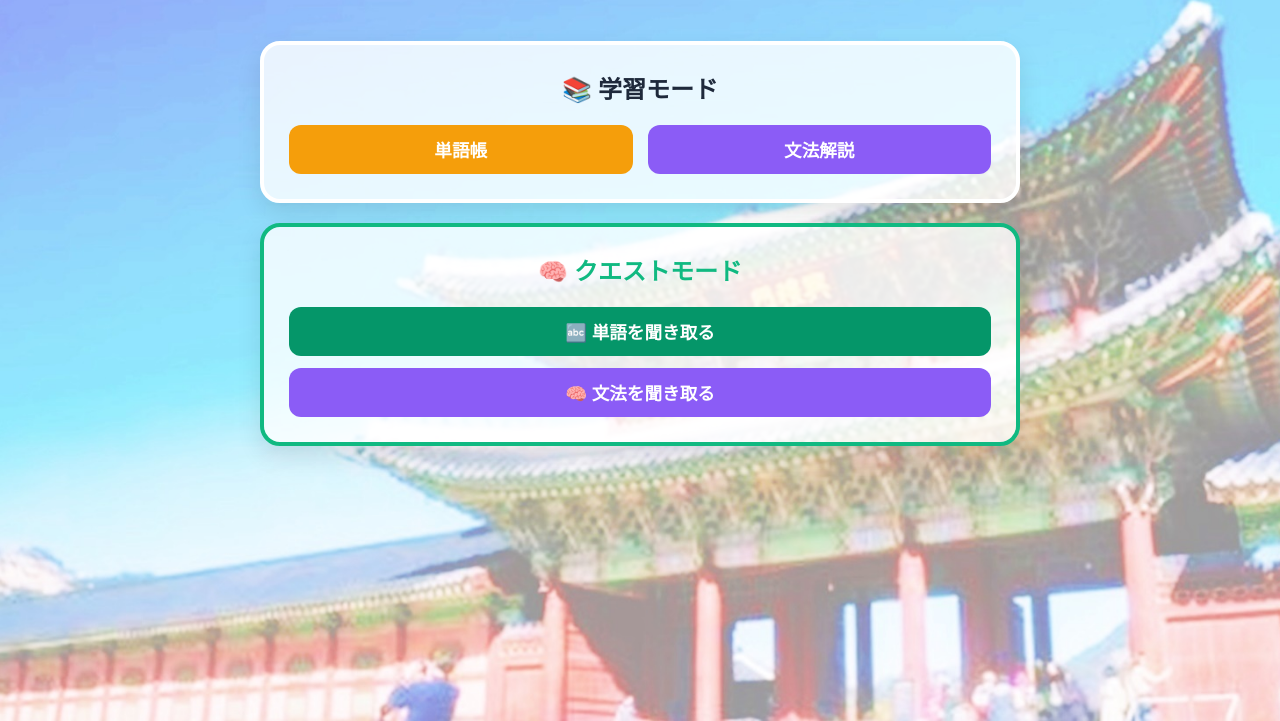
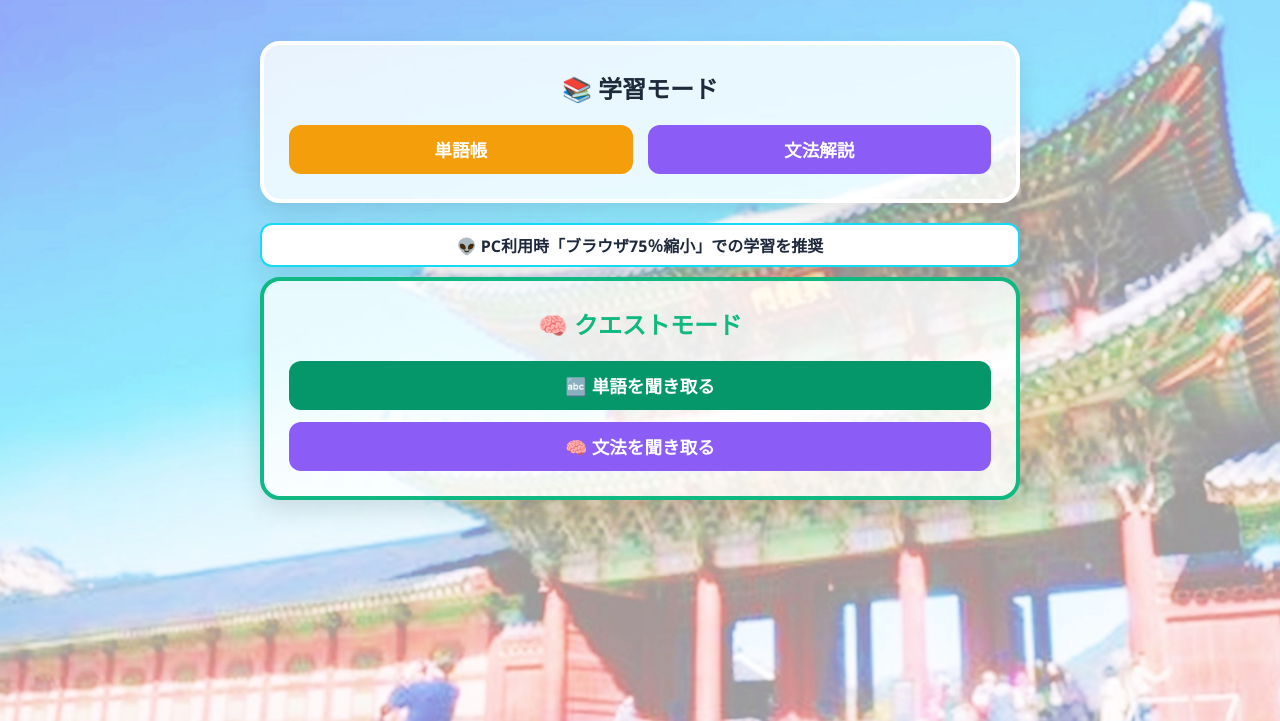
Before and after one commit to JSXAGI/korean-study, a plain HTML site: page index.html in a window 1280 px wide. Shown: the part 79-800 px from the top of the page. Drawn offline with Linux system fonts and the light colour scheme.

Commit message:
Added explanation for users
Added responsive styling for level badge text in index.html.

```diff
--- a/index.html
+++ b/index.html
@@ -74,6 +74,19 @@
 
     /* クエスト画面用 */
     .quest-grid { display: grid; grid-template-columns: 1fr 1fr; gap: 12px; margin-top: 20px; }
+
+	/* 基本（スマホ用）：11pxなら一行に収まりやすい */
+.level-badge-text {
+  font-size: 11px;
+}
+
+/* 画面の横幅が600px以上の時（PC用） */
+@media (min-width: 600px) {
+  .level-badge-text {
+    font-size: 16px;
+  }
+}
+
   </style>
 </head>
 
@@ -92,6 +105,10 @@
           <button class="btn btn-primary" style="background:var(--secondary-color);" onclick="showView('grammar-choice')">文法解説</button>
         </div>
       </div>
+
+<div class="card text-center" style="background-color: #fff; border: 2px solid #15DAF6; padding: 8px 10px; border-radius: 12px; font-weight: bold; margin-bottom: 10px;">
+  <div class="level-badge-text">👽 PC利用時「ブラウザ75％縮小」での学習を推奨</div>
+</div>
 
       <div class="card text-center" style="border: 4px solid var(--accent-color);">
         <h2 style="color:var(--accent-color); margin-top:0;">🧠 クエストモード</h2>
```
